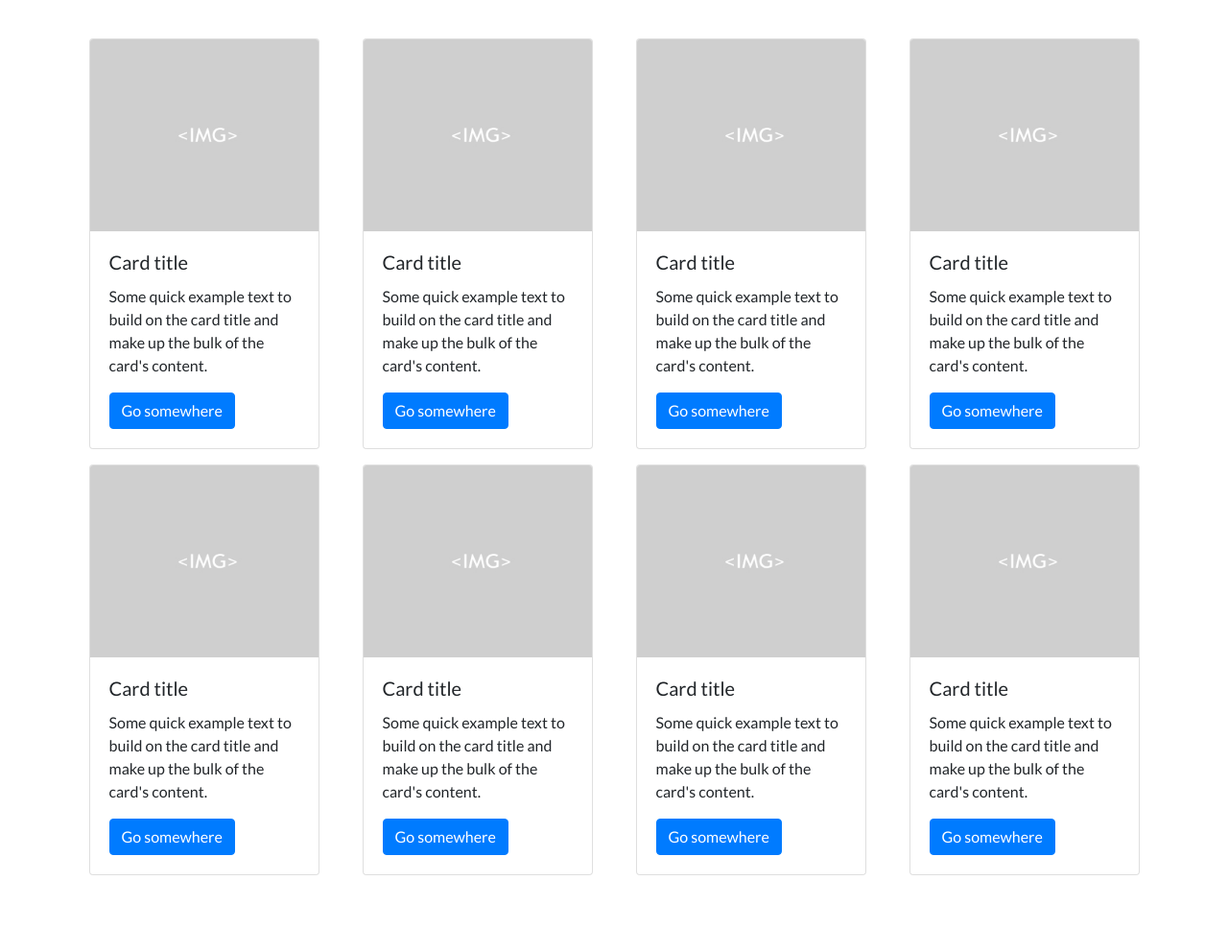
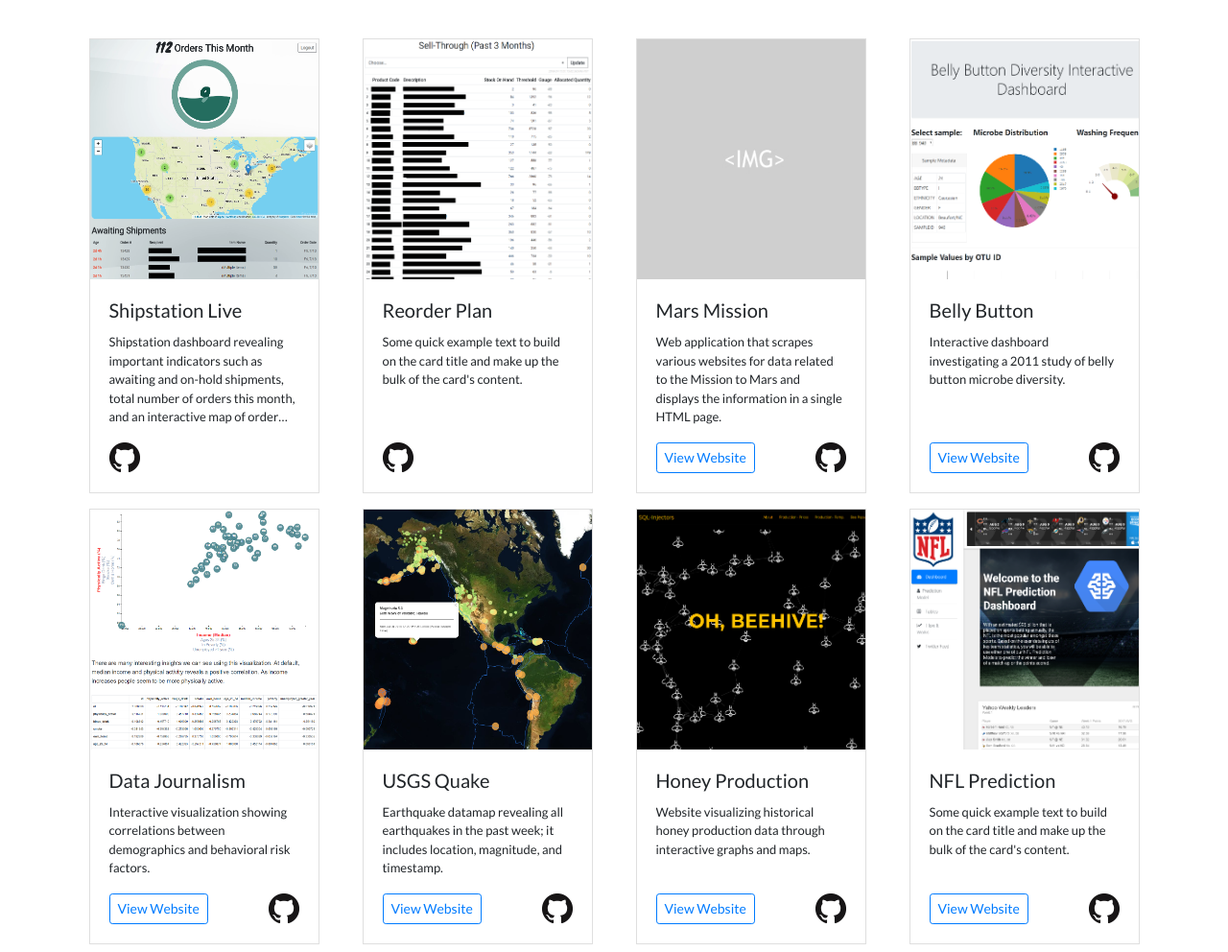
Before and after one commit to Jayleh/justin-le, a Flask app: page /projects in a window 1280 px wide. Shown: the part 50-1042 px from the top of the page at 96% size. Before the commit the page ends 962 px from the top, so only its background shows below. Run offline with Flask 2, Linux system fonts and the light colour scheme; some libraries are stand-ins or nearby versions.

Commit message:
filling in content for projects page

```diff
--- a/justin/static/css/projects.css
+++ b/justin/static/css/projects.css
@@ -48,9 +48,21 @@ a.nav-item {
     margin: 0.5rem 0;
 }
 
-img {
-    width: 200px;
-    height: 200px;
+.card {
+    border-radius: 0;
+}
+
+img.card-img-top {
+    height: 250px;
+    border-radius: 0;
+}
+
+div.card-body p {
+    font-size: small;
+    overflow: hidden;
+    display: -webkit-box;
+    -webkit-line-clamp: 5;
+    -webkit-box-orient: vertical;
 }
 
 
--- a/justin/templates/projects.html
+++ b/justin/templates/projects.html
@@ -1,97 +1,133 @@
-{% extends "layout.html" %}
-{% block styles %}
-  <link rel="stylesheet" type="text/css" media="screen" href="{{ url_for('static', filename='css/projects.css') }}">
-{% endblock styles %}
-{% block active_page %}
+{% extends "layout.html" %} {% block styles %}
+<link rel="stylesheet" type="text/css" media="screen" href="{{ url_for('static', filename='css/projects.css') }}"> {% endblock styles %} {% block active_page %}
 <a class="nav-item nav-link active" href="{{ url_for('projects') }}">Projects</a>
 <a class="nav-item nav-link" href="{{ url_for('home') }}">Resume</a>
 <a class="nav-item nav-link" href="{{ url_for('home') }}">Contact</a>
-{% endblock active_page %}
-{% block main %}
+{% endblock active_page %} {% block main %}
 <div id="projects" class="container">
   <div class="row">
     <div class="col-sm-6 col-lg-4 col-xl-3 d-flex justify-content-center">
       <div class="card" style="width: 15rem;">
-          <img class="card-img-top" src="{{ url_for('static', filename='img/placeholder-square.jpg') }}" alt="Card image cap">
-          <div class="card-body">
-            <h5 class="card-title">Card title</h5>
+        <img class="card-img-top" src="{{ url_for('static', filename='img/project-card-imgs/shipstation.PNG') }}" alt="Card image cap">
+        <div class="card-body d-flex flex-column">
+          <h5 class="card-title">Shipstation Live</h5>
+          <p class="card-text">Shipstation dashboard revealing important indicators such as awaiting and on-hold shipments, total number of orders
+            this month, and an interactive map of order locations.</p>
+          <div class="mt-auto d-flex justify-content-between">
+            <!-- <a href="#" target="_blank" class="btn btn-outline-primary btn-sm">View Website</a> -->
+            <a href="https://github.com/Jayleh/shipstation-live" target="_blank">
+              <img src="{{ url_for('static', filename='img/github-logos/PNG/GitHub-Mark-32px.png') }}" alt="GitHub">
+            </a>
+          </div>
+        </div>
+      </div>
+    </div>
+    <div class="col-sm-6 col-lg-4 col-xl-3 d-flex justify-content-center">
+      <div class="card" style="width: 15rem;">
+        <img class="card-img-top" src="{{ url_for('static', filename='img/project-card-imgs/reorder.PNG') }}" alt="Card image cap">
+        <div class="card-body d-flex flex-column">
+          <h5 class="card-title">Reorder Plan</h5>
           <p class="card-text">Some quick example text to build on the card title and make up the bulk of the card's content.</p>
-            <a href="#" class="btn btn-primary">Go somewhere</a>
+          <div class="mt-auto d-flex justify-content-between">
+            <!-- <a href="#" target="_blank" class="btn btn-outline-primary btn-sm">View Website</a> -->
+            <a href="https://github.com/Jayleh/reorder-app" target="_blank">
+              <img src="{{ url_for('static', filename='img/github-logos/PNG/GitHub-Mark-32px.png') }}" alt="GitHub">
+            </a>
+          </div>
         </div>
       </div>
     </div>
     <div class="col-sm-6 col-lg-4 col-xl-3 d-flex justify-content-center">
       <div class="card" style="width: 15rem;">
         <img class="card-img-top" src="{{ url_for('static', filename='img/placeholder-square.jpg') }}" alt="Card image cap">
-          <div class="card-body">
-            <h5 class="card-title">Card title</h5>
-            <p class="card-text">Some quick example text to build on the card title and make up the bulk of the card's content.</p>
-            <a href="#" class="btn btn-primary">Go somewhere</a>
+        <div class="card-body d-flex flex-column">
+          <h5 class="card-title">Mars Mission</h5>
+          <p class="card-text">Web application that scrapes various websites for data related to the Mission to Mars and displays the information
+            in a single HTML page.</p>
+          <div class="mt-auto d-flex justify-content-between">
+            <a href="javascript:void(0)" target="_blank" class="btn btn-outline-primary btn-sm">View Website</a>
+            <a href="https://github.com/Jayleh/mars-mission" target="_blank">
+              <img src="{{ url_for('static', filename='img/github-logos/PNG/GitHub-Mark-32px.png') }}" alt="GitHub">
+            </a>
+          </div>
         </div>
       </div>
     </div>
     <div class="col-sm-6 col-lg-4 col-xl-3 d-flex justify-content-center">
       <div class="card" style="width: 15rem;">
-          <img class="card-img-top" src="{{ url_for('static', filename='img/placeholder-square.jpg') }}" alt="Card image cap">
-          <div class="card-body">
-            <h5 class="card-title">Card title</h5>
-            <p class="card-text">Some quick example text to build on the card title and make up the bulk of the card's content.</p>
-            <a href="#" class="btn btn-primary">Go somewhere</a>
+        <img class="card-img-top" src="{{ url_for('static', filename='img/project-card-imgs/belly-button.PNG') }}" alt="Card image cap">
+        <div class="card-body d-flex flex-column">
+          <h5 class="card-title">Belly Button</h5>
+          <p class="card-text">Interactive dashboard investigating a 2011 study of belly button microbe diversity.</p>
+          <div class="mt-auto d-flex justify-content-between">
+            <a href="https://bellybtn.herokuapp.com" target="_blank" class="btn btn-outline-primary btn-sm">View Website</a>
+            <a href="https://github.com/Jayleh/belly-button" target="_blank">
+              <img src="{{ url_for('static', filename='img/github-logos/PNG/GitHub-Mark-32px.png') }}" alt="GitHub">
+            </a>
+          </div>
         </div>
       </div>
     </div>
     <div class="col-sm-6 col-lg-4 col-xl-3 d-flex justify-content-center">
       <div class="card" style="width: 15rem;">
-          <img class="card-img-top" src="{{ url_for('static', filename='img/placeholder-square.jpg') }}" alt="Card image cap">
-          <div class="card-body">
-            <h5 class="card-title">Card title</h5>
-            <p class="card-text">Some quick example text to build on the card title and make up the bulk of the card's content.</p>
-            <a href="#" class="btn btn-primary">Go somewhere</a>
+        <img class="card-img-top" src="{{ url_for('static', filename='img/project-card-imgs/data-journalism.PNG') }}" alt="Card image cap">
+        <div class="card-body d-flex flex-column">
+          <h5 class="card-title">Data Journalism</h5>
+          <p class="card-text">Interactive visualization showing correlations between demographics and behavioral risk factors.</p>
+          <div class="mt-auto d-flex justify-content-between">
+            <a href="https://risky-health.herokuapp.com" target="_blank" class="btn btn-outline-primary btn-sm">View Website</a>
+            <a href="https://github.com/Jayleh/data-journalism" target="_blank">
+              <img src="{{ url_for('static', filename='img/github-logos/PNG/GitHub-Mark-32px.png') }}" alt="GitHub">
+            </a>
+          </div>
         </div>
       </div>
     </div>
     <div class="col-sm-6 col-lg-4 col-xl-3 d-flex justify-content-center">
       <div class="card" style="width: 15rem;">
-          <img class="card-img-top" src="{{ url_for('static', filename='img/placeholder-square.jpg') }}" alt="Card image cap">
-          <div class="card-body">
-            <h5 class="card-title">Card title</h5>
-            <p class="card-text">Some quick example text to build on the card title and make up the bulk of the card's content.</p>
-            <a href="#" class="btn btn-primary">Go somewhere</a>
+        <img class="card-img-top" src="{{ url_for('static', filename='img/project-card-imgs/usgs-quake.PNG') }}" alt="Card image cap">
+        <div class="card-body d-flex flex-column">
+          <h5 class="card-title">USGS Quake</h5>
+          <p class="card-text">Earthquake datamap revealing all earthquakes in the past week; it includes location, magnitude, and timestamp.</p>
+          <div class="mt-auto d-flex justify-content-between">
+            <a href="https://jayleh.github.io/usgs-quake/" target="_blank" class="btn btn-outline-primary btn-sm">View Website</a>
+            <a href="https://github.com/Jayleh/usgs-quake" target="_blank">
+              <img src="{{ url_for('static', filename='img/github-logos/PNG/GitHub-Mark-32px.png') }}" alt="GitHub">
+            </a>
+          </div>
         </div>
       </div>
     </div>
     <div class="col-sm-6 col-lg-4 col-xl-3 d-flex justify-content-center">
       <div class="card" style="width: 15rem;">
-          <img class="card-img-top" src="{{ url_for('static', filename='img/placeholder-square.jpg') }}" alt="Card image cap">
-          <div class="card-body">
-            <h5 class="card-title">Card title</h5>
-            <p class="card-text">Some quick example text to build on the card title and make up the bulk of the card's content.</p>
-            <a href="#" class="btn btn-primary">Go somewhere</a>
+        <img class="card-img-top" src="{{ url_for('static', filename='img/project-card-imgs/honey-production.PNG') }}" alt="Card image cap">
+        <div class="card-body d-flex flex-column">
+          <h5 class="card-title">Honey Production</h5>
+          <p class="card-text">Website visualizing historical honey production data through interactive graphs and maps.</p>
+          <div class="mt-auto d-flex justify-content-between">
+            <a href="https://honeyproduction.herokuapp.com/" target="_blank" class="btn btn-outline-primary btn-sm">View Website</a>
+            <a href="https://github.com/Jayleh/honey-production" target="_blank">
+              <img src="{{ url_for('static', filename='img/github-logos/PNG/GitHub-Mark-32px.png') }}" alt="GitHub">
+            </a>
+          </div>
         </div>
       </div>
     </div>
     <div class="col-sm-6 col-lg-4 col-xl-3 d-flex justify-content-center">
       <div class="card" style="width: 15rem;">
-          <img class="card-img-top" src="{{ url_for('static', filename='img/placeholder-square.jpg') }}" alt="Card image cap">
-          <div class="card-body">
-            <h5 class="card-title">Card title</h5>
+        <img class="card-img-top" src="{{ url_for('static', filename='img/project-card-imgs/nfl-dash.PNG') }}" alt="Card image cap">
+        <div class="card-body d-flex flex-column">
+          <h5 class="card-title">NFL Prediction</h5>
           <p class="card-text">Some quick example text to build on the card title and make up the bulk of the card's content.</p>
-            <a href="#" class="btn btn-primary">Go somewhere</a>
-          </div>
-        </div>
-      </div>
-      <div class="col-sm-6 col-lg-4 col-xl-3 d-flex justify-content-center">
-        <div class="card" style="width: 15rem;">
-          <img class="card-img-top" src="{{ url_for('static', filename='img/placeholder-square.jpg') }}" alt="Card image cap">
-          <div class="card-body">
-            <h5 class="card-title">Card title</h5>
-            <p class="card-text">Some quick example text to build on the card title and make up the bulk of the card's content.</p>
-            <a href="#" class="btn btn-primary">Go somewhere</a>
+          <div class="mt-auto d-flex justify-content-between">
+            <a href="https://six-asians-and-a-shilpasian.herokuapp.com/" target="_blank" class="btn btn-outline-primary btn-sm">View Website</a>
+            <a href="https://github.com/Jayleh/nfl-predict" target="_blank">
+              <img src="{{ url_for('static', filename='img/github-logos/PNG/GitHub-Mark-32px.png') }}" alt="GitHub">
+            </a>
           </div>
         </div>
       </div>
     </div>
   </div>
-{% endblock main %}
-{% block script %}
-{% endblock script %}
+</div>
+{% endblock main %} {% block script %} {% endblock script %}
```
Also changed, not shown: justin/static/img/github-logos/GitHub_Logo.png (added), justin/static/img/github-logos/GitHub_Logo_White.png (added), justin/static/img/github-logos/PNG/GitHub-Mark-120px-plus.png (added), justin/static/img/github-logos/PNG/GitHub-Mark-32px.png (added), justin/static/img/github-logos/PNG/GitHub-Mark-64px.png (added), justin/static/img/github-logos/PNG/GitHub-Mark-Light-120px-plus.png (added), justin/static/img/github-logos/PNG/GitHub-Mark-Light-32px.png (added), justin/static/img/github-logos/PNG/GitHub-Mark-Light-64px.png (added), justin/static/img/project-card-imgs/belly-button.png (added), justin/static/img/project-card-imgs/data-journalism.PNG (added), justin/static/img/project-card-imgs/honey-production.PNG (added), justin/static/img/project-card-imgs/nfl-dash.PNG (added), justin/static/img/project-card-imgs/reorder.PNG (added), justin/static/img/project-card-imgs/shipstation.PNG (added), 1 more files. Lines whose indentation alone changed are shown as unchanged.
